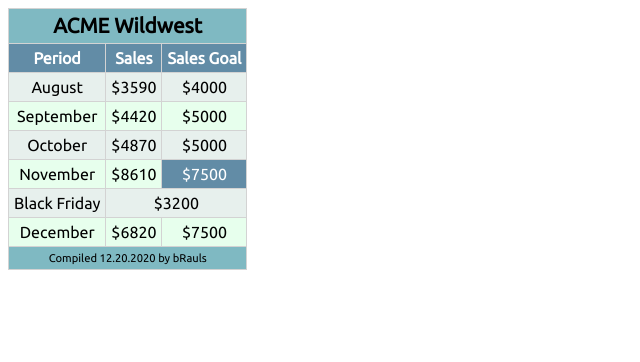
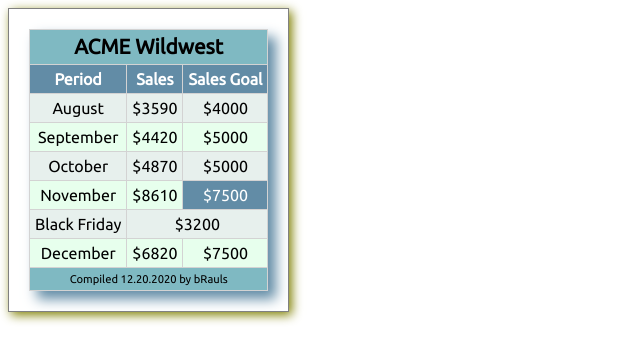
Before and after one commit to kristinaplauche/kristinaplauche.github.io, a plain HTML site: page assignments/lesson-8/tablebuild.html in a window 1280 px wide. Shown: the whole page, without its empty margins (0-640 px from the left). Drawn offline with Linux system fonts and the light colour scheme.

Commit message:
drop shadow
added drop shadow

```diff
--- a/assignments/lesson-8/tablebuild.html
+++ b/assignments/lesson-8/tablebuild.html
@@ -19,6 +19,7 @@
 <body>
 
     <main>
+        <section>
             <table>
                 <thead>
                     <tr>
@@ -68,6 +69,7 @@
                     </tr>
                 </tfoot>
             </table>
+        </section>
 
     </main>
 
--- a/assignments/lesson-8/tablestyles.css
+++ b/assignments/lesson-8/tablestyles.css
@@ -12,6 +12,13 @@ td {
     padding: 5px;
 
 }
+
+table {
+    /* box-shadow: 1px 4px 8px 1px rgba(127, 185, 194, 0.3), 0 6px 20px 0 rgba(0, 0, 0, 0.19);*/
+    box-shadow: 8px 8px 12px #628ca6;
+}
+
+
 
 thead {
     background-color: #7fb9c2;
@@ -49,3 +56,12 @@ tfoot {
 
 
 }
+
+section {
+    display: inline-flex;
+    background-color: white;
+    border: 1px solid gray;
+    padding: 20px;
+    /*box-shadow: 0 4px 8px 0 rgba(0, 0, 0, 0.2), 0 6px 20px 0 rgba(0, 0, 0, 0.19);*/
+    box-shadow: 3px 3px 10px olive;
+}
```
Lines whose indentation alone changed are shown as unchanged.
